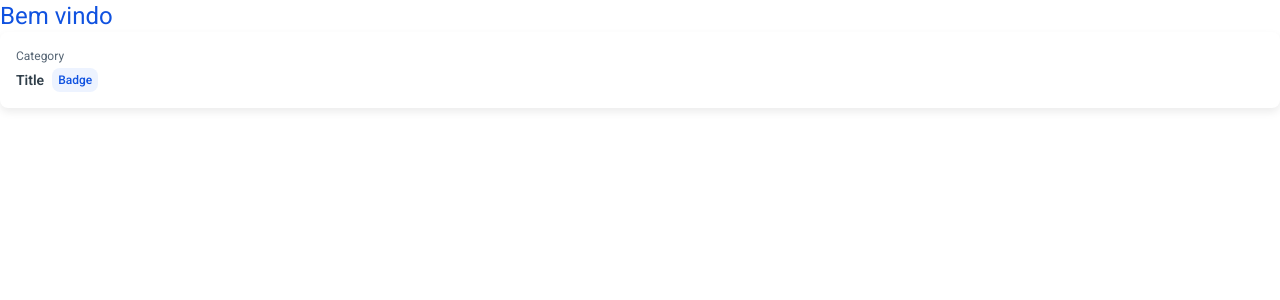
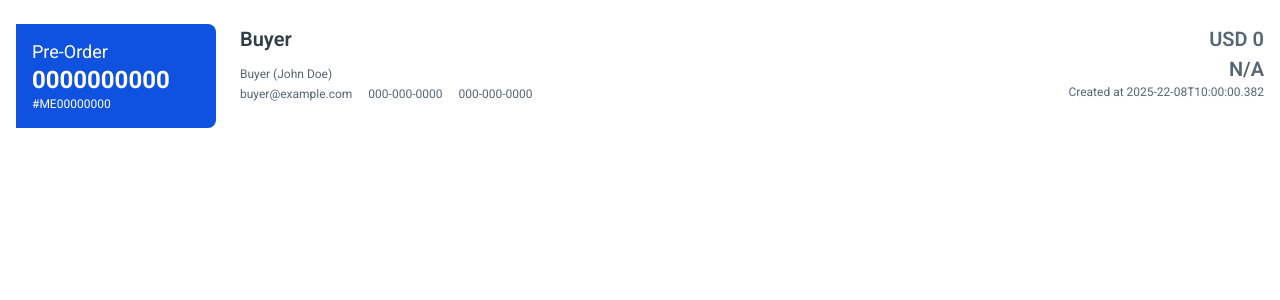
Before and after one commit to mercadoeletronico/frontend-challenge, a Vue app: page / in a window 1280 px wide. Shown: the top 300 px of the page. Built offline with nearby package versions, Linux system fonts and the light colour scheme.

Commit message:
feat: add component orderHeader and AppContactLine

```diff
--- /dev/null
+++ b/src/components/order/OrderHeader.vue
@@ -0,0 +1,110 @@
+<template>
+  <header>
+    <div class="container mx-auto px-4">
+      <div class="flex items-start lg:flex-row flex-col">
+        <div class="bg-primary-500 p-4 rounded-r-lg min-w-full lg:min-w-[200px]">
+          <h3 class="text-lg text-white font-normal leading-6">Pre-Order</h3>
+          <p class="font-bold text-white text-2xl leading-8 mt-1">{{ orderNumber }}</p>
+          <p class="font-normal text-white text-xs mt-1">{{ orderSerialNumberStr }}</p>
+        </div>
+        <div class="flex-1 flex lg:flex-row flex-col justify-between lg:pl-6 lg:mt-0 mt-6">
+          <div>
+            <h2 class="font-semibold text-[1.25rem] text-neutral-700">{{ orderBuyer }}</h2>
+            <div class="mt-3">
+              <AppContactLine :contact-value="orderBuyerContact.name" />
+              <div class="flex items-center mt-1">
+                <AppContactLine
+                  contact-type="email"
+                  :contact-url="orderBuyerContact.email"
+                  :contact-value="orderBuyerContact.email"
+                />
+                <AppContactLine
+                  class="ml-4"
+                  contact-type="phone"
+                  :contact-url="orderBuyerContact.phone"
+                  :contact-value="orderBuyerContact.phone"
+                />
+                <AppContactLine
+                  class="ml-4"
+                  contact-type="phone"
+                  :contact-url="orderBuyerContact.fax"
+                  :contact-value="orderBuyerContact.fax"
+                />
+              </div>
+            </div>
+          </div>
+          <div class="lg:text-right lg:mt-0 mt-4 lg:ml-4 ml-0">
+            <p class="text-neutral-500 text-[1.25rem] font-semibold">{{ orderPriceStr }}</p>
+            <p
+              class="text-neutral-500 text-[1.25rem] font-semibold mt-1"
+              :class="orderStatusClasses"
+            >
+              {{ orderStatus }}
+            </p>
+            <p class="text-neutral-500 text-xs font-normal mt-1">{{ orderCreatedAt }}</p>
+          </div>
+        </div>
+      </div>
+    </div>
+  </header>
+</template>
+<script setup>
+import { computed } from 'vue'
+import AppContactLine from '../ui/AppContactLine.vue'
+
+const props = defineProps({
+  orderNumber: {
+    type: String,
+    default: '0000000000',
+  },
+  orderSerialNumber: {
+    type: String,
+    default: '00000000',
+  },
+  orderBuyer: {
+    type: String,
+    default: 'Buyer',
+  },
+  orderCurrency: {
+    type: String,
+    default: 'USD',
+  },
+  orderPrice: {
+    type: Number,
+    default: 0,
+  },
+  orderStatus: {
+    type: String,
+    default: 'N/A',
+    validator: (value) => ['Need to confirm', 'Canceled', 'N/A'].includes(value),
+  },
+  orderCreatedAt: {
+    type: String,
+    default: 'Created at 2025-22-08T10:00:00.382',
+  },
+  orderBuyerContact: {
+    type: Object,
+    default: {
+      email: 'buyer@example.com',
+      phone: '000-000-0000',
+      address: '123 Street, City, Country',
+      name: 'Buyer (John Doe)',
+      fax: '000-000-0000',
+    },
+  },
+})
+
+const orderSerialNumberStr = computed(() => `#ME${props.orderSerialNumber}`)
+const orderPriceStr = computed(() => `${props.orderCurrency} ${props.orderPrice}`)
+
+const orderStatusClasses = computed(() => {
+  switch (props.orderStatus) {
+    case 'Need to confirm':
+      return 'text-success-500'
+    case 'Canceled':
+      return 'text-red-500'
+    default:
+      return 'text-neutral-500'
+  }
+})
+</script>
--- /dev/null
+++ b/src/components/ui/AppContactLine.vue
@@ -0,0 +1,46 @@
+<template>
+  <a
+    v-if="contactIsLink"
+    :href="linkUrl"
+    class="text-neutral-500 text-xs font-normal flex items-center transition-all hover:text-primary-500"
+    >{{ contactValue }}</a
+  >
+  <span v-else class="text-neutral-500 text-xs font-normal flex items-center">{{
+    contactValue
+  }}</span>
+</template>
+
+<script setup>
+import { computed } from 'vue'
+
+const props = defineProps({
+  contactType: {
+    type: String,
+    required: true,
+    validator: (value) => ['email', 'phone', 'name', 'fax'].includes(value),
+  },
+
+  contactValue: {
+    type: String,
+    default: 'Contact',
+  },
+
+  contactIcon: {
+    type: String,
+    default: null,
+  },
+})
+
+const contactIsLink = computed(() => ['email', 'phone'].includes(props.contactType))
+
+const linkUrl = computed(() => {
+  switch (props.contactType) {
+    case 'email':
+      return `mailto:${props.contactValue}`
+    case 'phone':
+      return `tel:+1${props.contactValue.replace(/[^0-9+]/g, '')}`
+    default:
+      return null
+  }
+})
+</script>
--- a/src/pages/PageHome.vue
+++ b/src/pages/PageHome.vue
@@ -1,11 +1,9 @@
 <template>
-  <main>
-    <h1 class="text-2xl text-primary-500">Bem vindo</h1>
-    <!-- APENAS PARA VISUALIZAÇÃO DO COMPONENTE EM DESENVOLVIMENTO -->
-    <AppCard />
-    <!-- APENAS PARA VISUALIZAÇÃO DO COMPONENTE EM DESENVOLVIMENTO -->
+  <main class="pt-6">
+    <OrderHeader />
   </main>
 </template>
 <script setup lang="ts">
+import OrderHeader from '../components/order/OrderHeader.vue'
 import AppCard from '../components/ui/AppCard.vue'
 </script>
```
